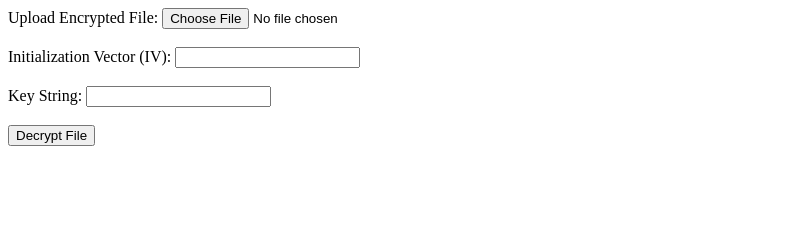
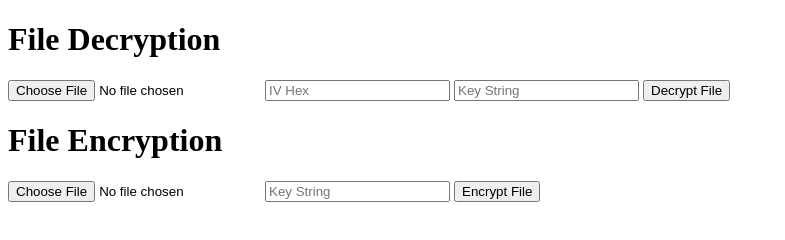
Before and after one commit to Matvibhor24/BiometricEncryptionSystem, a website: page index.html in a window 1280 px wide. Shown: the whole page, without its empty margins (0-785 px from the left). Drawn offline with Linux system fonts and the light colour scheme.

Commit message:
Encrypt html form

```diff
--- a/index.html
+++ b/index.html
@@ -1,20 +1,29 @@
 <!DOCTYPE html>
-<html>
+<html lang="en">
 <head>
-    <title>Decrypt File</title>
+    <meta charset="UTF-8">
+    <meta name="viewport" content="width=device-width, initial-scale=1.0">
+    <title>File Encrypt/Decrypt</title>
 </head>
 <body>
-    <form action="https://your-app.onrender.com/decrypt" method="post" enctype="multipart/form-data">
-        <label for="encryptedFile">Upload Encrypted File:</label>
-        <input type="file" id="encryptedFile" name="encryptedFile" required><br><br>
+    <h1>File Decryption</h1>
+    <form id="decryptForm" action="/decrypt" method="post" enctype="multipart/form-data">
+        <input type="file" name="encryptedFile" required>
+        <input type="text" name="ivHex" placeholder="IV Hex" required>
+        <input type="text" name="keyString" placeholder="Key String" required>
+        <button type="submit">Decrypt File</button>
+    </form>
 
-        <label for="ivHex">Initialization Vector (IV):</label>
-        <input type="text" id="ivHex" name="ivHex" required><br><br>
+    <h1>File Encryption</h1>
+    <form id="encryptForm" action="/encrypt" method="post" enctype="multipart/form-data">
+        <input type="file" name="fileToEncrypt" required>
+        <input type="text" name="keyString" placeholder="Key String" required>
+        <button type="submit">Encrypt File</button>
+    </form>
 
-        <label for="keyString">Key String:</label>
-        <input type="text" id="keyString" name="keyString" required><br><br>
-
-        <input type="submit" value="Decrypt File">
-    </form>
+    <div id="encryptionResult" style="display: none;">
+        <p><strong>IV:</strong> <span id="iv"></span></p>
+        <p><strong>Encrypted File:</strong> <a id="encryptedFileLink" href="#" download>Download</a></p>
+    </div>
 </body>
 </html>
```
Also changed, not shown: biometric-crypt.js (+1 -15 lines), server.js (+8 -8 lines).
